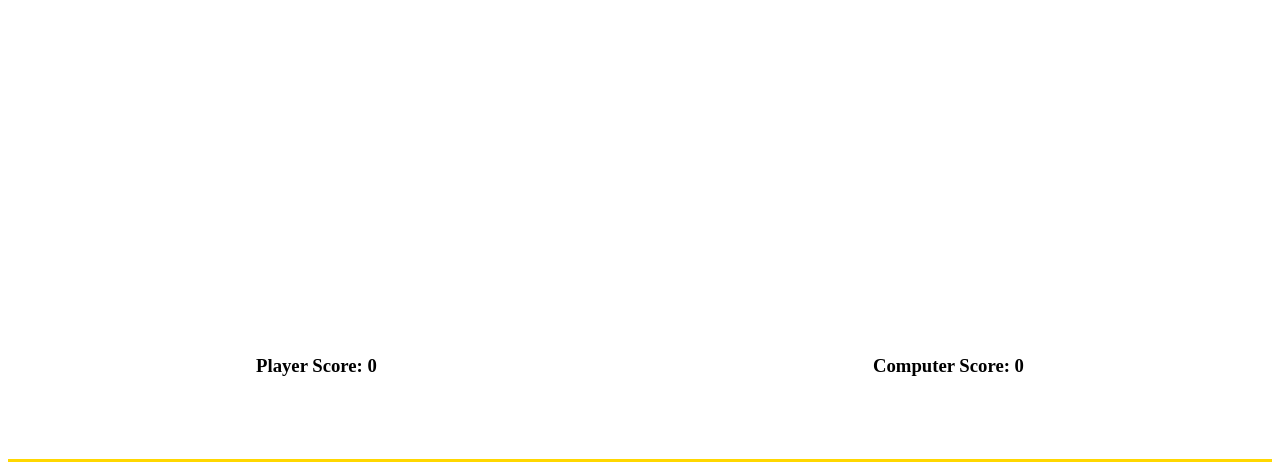
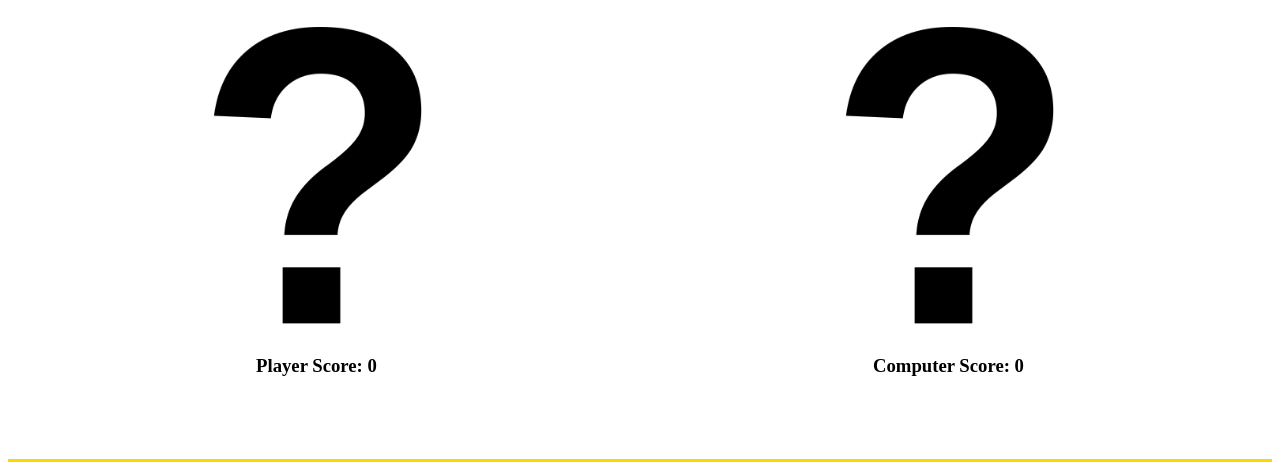
Before and after one commit to DhafinDzahin/rps, a plain HTML site: page index.html in a window 1280 px wide. Shown: the top 462 px of the page. Drawn offline with Linux system fonts and the light colour scheme.

Commit message:
add placeholder beforepicking

```diff
--- a/index.html
+++ b/index.html
@@ -12,8 +12,8 @@
 
     <body>
         <div class="pick-container">
-            <img src="" alt="" id="playerPick">
-            <img src="" alt="" id="computerPick">
+            <img src="image/question.svg.png" alt="" id="playerPick">
+            <img src="image/question.svg.png" alt="" id="computerPick">
         </div>
         <div class="score-container">
             <h3>Player Score: <span id="playerScore">0</span></h3>
```
Also changed, not shown: image/question.svg.png (added).
